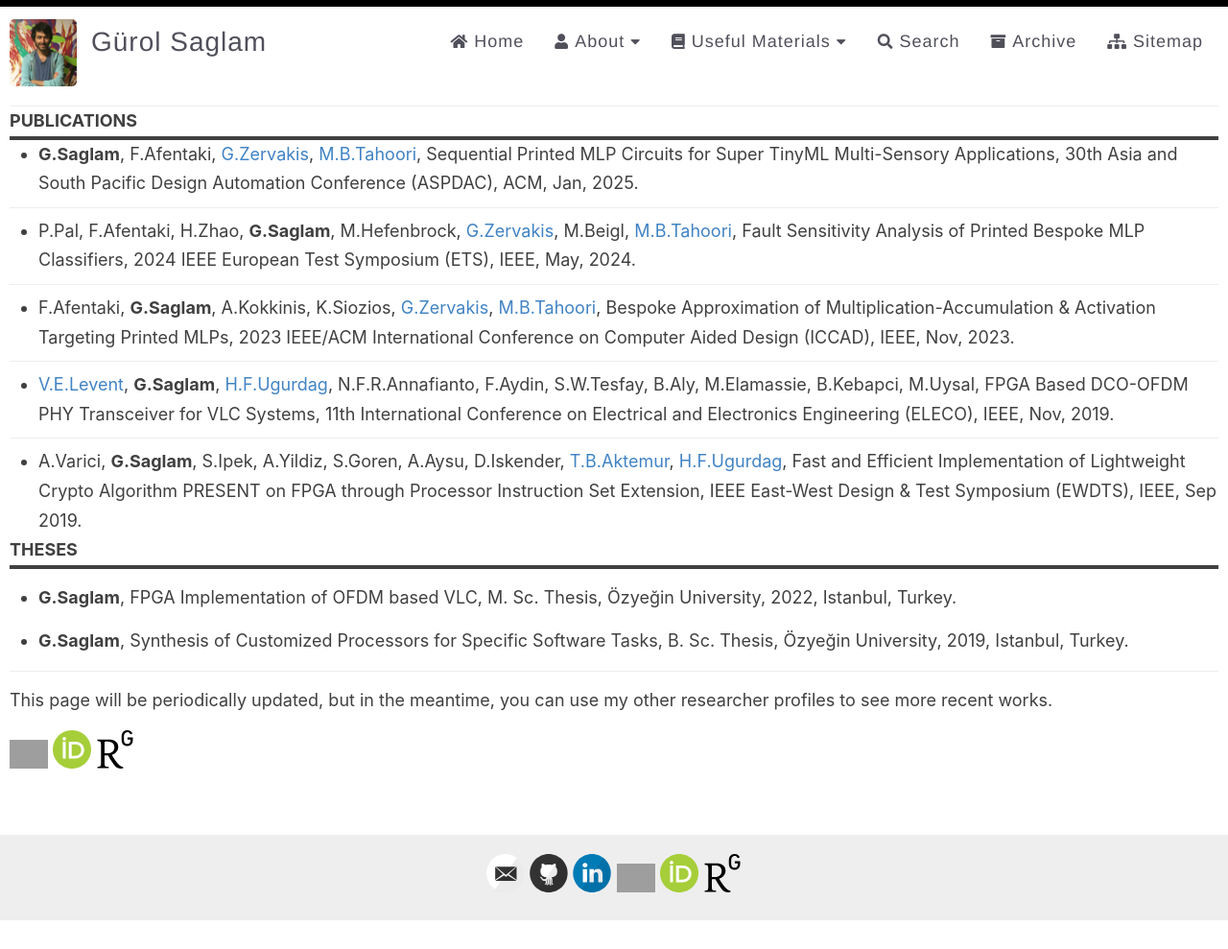
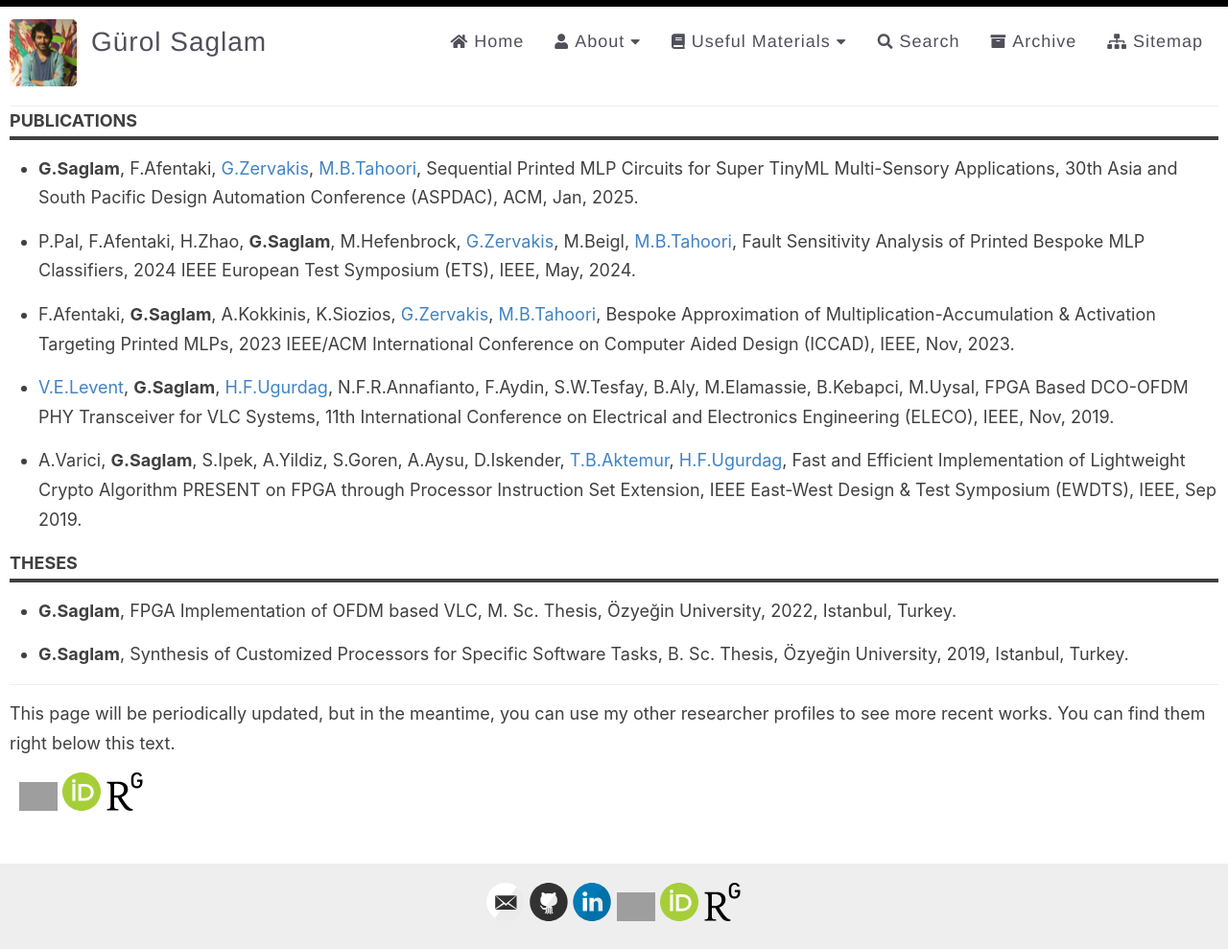
Before and after one commit to gurolsaglam/web_test, a Jekyll site: the page built from _pages/publications.md, in a window 1280 px wide. Shown: the whole page at 96% size. Built offline with Jekyll 4.4.1, drawn with Linux system fonts in a browser that asks for light colours; before the commit the page ends 960 px from its top, so only the background shows below that; grey boxes are pictures that could not be loaded.

Commit message:
Update publications.md

```diff
--- a/_pages/publications.md
+++ b/_pages/publications.md
@@ -19,19 +19,11 @@ permalink: /publications/
 
 - **G.Saglam**, F.Afentaki, [G.Zervakis](https://giozerv.github.io), [M.B.Tahoori](https://cdnc.itec.kit.edu/21_54.php), Sequential Printed MLP Circuits for Super TinyML Multi-Sensory Applications, 30th Asia and South Pacific Design Automation Conference (ASPDAC), ACM, Jan, 2025.
 
----
-
 - P.Pal, F.Afentaki, H.Zhao, **G.Saglam**, M.Hefenbrock, [G.Zervakis](https://giozerv.github.io), M.Beigl, [M.B.Tahoori](https://cdnc.itec.kit.edu/21_54.php), Fault Sensitivity Analysis of Printed Bespoke MLP Classifiers, 2024 IEEE European Test Symposium (ETS), IEEE, May, 2024.
-
----
 
 - F.Afentaki, **G.Saglam**, A.Kokkinis, K.Siozios, [G.Zervakis](https://giozerv.github.io), [M.B.Tahoori](https://cdnc.itec.kit.edu/21_54.php), Bespoke Approximation of Multiplication-Accumulation & Activation Targeting Printed MLPs, 2023 IEEE/ACM International Conference on Computer Aided Design (ICCAD), IEEE, Nov, 2023.
 
----
-
 - [V.E.Levent](http://www.levent.tc), **G.Saglam**, [H.F.Ugurdag](https://ugurdag.com), N.F.R.Annafianto, F.Aydin, S.W.Tesfay, B.Aly, M.Elamassie, B.Kebapci, M.Uysal, FPGA Based DCO-OFDM PHY Transceiver for VLC Systems, 11th International Conference on Electrical and Electronics Engineering (ELECO), IEEE, Nov, 2019.
-
----
 
 - A.Varici, **G.Saglam**, S.Ipek, A.Yildiz, S.Goren, A.Aysu, D.Iskender, [T.B.Aktemur](https://aktemur.github.io), [H.F.Ugurdag](https://ugurdag.com), Fast and Efficient Implementation of Lightweight Crypto Algorithm PRESENT on FPGA through Processor Instruction Set Extension, IEEE East-West Design & Test Symposium (EWDTS), IEEE, Sep 2019.
 
@@ -44,8 +36,10 @@ permalink: /publications/
 
 ---
 
-This page will be periodically updated, but in the meantime, you can use my other researcher profiles to see more recent works.
+This page will be periodically updated, but in the meantime, you can use my other researcher profiles to see more recent works. You can find them right below this text.
 
+<div class="container">
 <a href="https://scholar.google.com/citations?user=iqtPWcYAAAAJ" target="_blank"><img width="40" alt="Google Scholar" src="https://upload.wikimedia.org/wikipedia/commons/thumb/c/c7/Google_Scholar_logo.svg/960px-Google_Scholar_logo.svg.png"></a>
 <a href="https://orcid.org/0000-0002-7762-7384" target="_blank"><img width="40" alt="ORCID" src="{{ site.baseurl }}/images/ORCID-iD_icon_vector.svg"></a>
 <a href="https://www.researchgate.net/profile/Guerol-Saglam" target="_blank"><img width="40" alt="ResearchGate" src="{{ site.baseurl }}/images/Researchgate--Streamline-Simple-Icons.svg"></a>
+</div>
```
